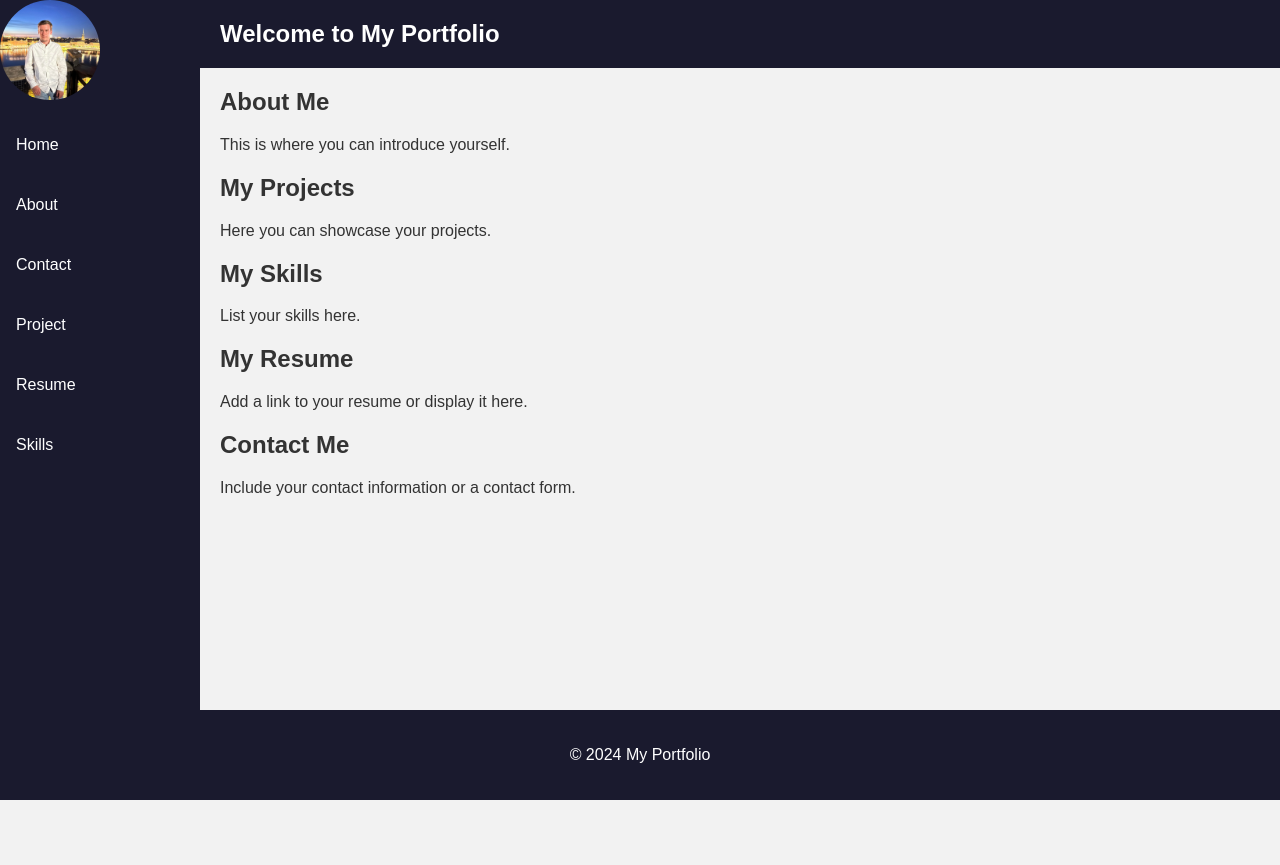
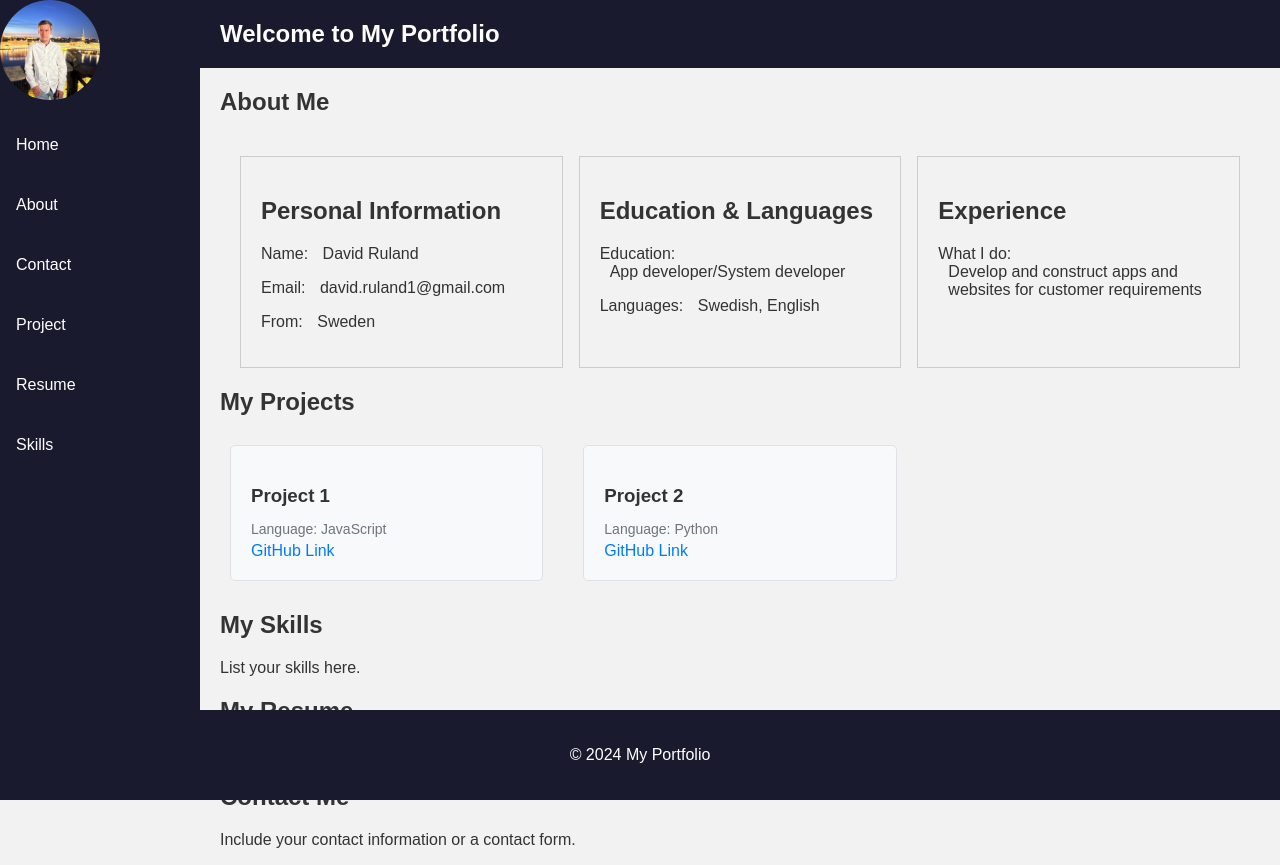
Before and after one commit to DavidR12344/Portfolio, a React (Create React App) app: page / in a window 1280 px wide. Before the commit the page ends 800 px from the top, so only its background shows below. Built offline with nearby package versions, Linux system fonts and the light colour scheme.

Commit message:
Add new components, update layout and styles

```diff
--- a/package.json
+++ b/package.json
@@ -35,5 +35,8 @@
       "last 1 firefox version",
       "last 1 safari version"
     ]
+  },
+  "devDependencies": {
+    "daisyui": "^4.10.2"
   }
 }
--- /dev/null
+++ b/src/components/allProjects.js
@@ -0,0 +1,19 @@
+import React from "react";
+import ProjectCard from "./projectCard";
+
+function AllProjects({ projects }) {
+    return (
+        <div className="project-grid">
+            {projects.map((project, index) => (
+                <ProjectCard
+                    key={index}
+                    title={project.title}
+                    language={project.language}
+                    githubLink={project.githubLink}
+                />
+            ))}
+        </div>
+    );
+}
+
+export default AllProjects;
--- /dev/null
+++ b/src/components/contactForm.js
@@ -0,0 +1,19 @@
+import React from "react";
+
+function ContactForm({ firstName, lastName, email, message  }) {
+    return <div className="form-container">
+        <form action="">
+        <label for="fname">{firstName}</label>
+        <input type="text" id="fname" name="firstname" placeholder="Your name"/>
+        <label for="lname">{lastName}</label>
+        <input type="text" id="lname" name="lastname" placeholder="Your last name.."/>
+        <label for="email">{email}</label>
+        <input type="text" id="email" name="email" placeholder="Email.."/>
+        <label for="subject">{message}</label>
+        <textarea id="subject" name="subject" placeholder="Write something.."></textarea>
+        <input type="submit" value="Submit"/>
+        </form>
+    </div>
+}
+
+export default ContactForm;
--- /dev/null
+++ b/src/components/profile.js
@@ -0,0 +1,25 @@
+import React from "react";
+
+function Profile({ title, name, email, from, subtitle, education, language, optional, doing}) {
+    return <div className="container">
+    <main className="about-grid">
+        <section>
+            <h2>{title}</h2>
+            <p>Name: <span>{name}</span></p>
+            <p>Email: <span>{email}</span></p>
+            <p>From: <span>{from}</span></p>
+        </section>
+        <section>
+            <h2>{subtitle}</h2>
+            <p>Education: <span>{education}</span></p>
+            <p>Languages: <span>{language}</span></p>
+        </section>
+        <section>
+            <h2>{optional}</h2>
+            <p>What I do: <span>{doing}</span></p>
+        </section>
+    </main>
+</div>
+}
+
+export default Profile;
--- /dev/null
+++ b/src/components/projectCard.js
@@ -0,0 +1,13 @@
+import React from "react";
+
+function ProjectCard({ title, language, githubLink }) {
+    return (
+        <div className="project-card">
+            <h3>{title}</h3>
+            <p>Language: {language}</p>
+            <a href={githubLink} target="_blank" rel="noopener noreferrer">GitHub Link</a>
+        </div>
+    );
+}
+
+export default ProjectCard;
--- a/src/screens/about.js
+++ b/src/screens/about.js
@@ -2,36 +2,28 @@ import React from 'react';
 import '../styles/styles.css';
 import Header from '../components/header';
 import Footer from '../components/footer';
+import Profile from '../components/profile';
+
 
 function About() {
     return (
         <div className="page-content">
             <Header title="About Me" />
             <div className="container">
-                <main className="about-grid">
-                    <section>
-                        <p>Name: <span>David Ruland</span></p>
-                    </section>
-                    <section>
-                        <p>Email: <span>david.ruland1@gmail.com</span></p>
-                    </section>
-                    <section>
-                        <p>Education: <span>App developer/System developer</span></p>
-                    </section>
-                    <section>
-                        <p>From: <span>Sweden</span></p>
-                    </section>
-                    <section>
-                        <p>Languages: <span>david.ruland1@gmail.com</span></p>
-                    </section>
-                    <section>
-                        <p>What I do: <span>Develop and construct apps and website for customers requirements</span></p>
-                    </section>
-                </main>
+                <Profile
+                    title="Personal Information"
+                    name="David Ruland"
+                    email="david.ruland1@gmail.com"
+                    from="Sweden"
+                    subtitle="Education & Languages"
+                    education="App developer/System developer"
+                    language="Swedish, English"
+                    optional="Experience"
+                    doing="Develop and construct apps and websites for customer requirements"
+                />
             </div>
             <Footer description="© 2024 My Portfolio" />
         </div>
     );
 }
-
 export default About;
--- a/src/screens/contact.js
+++ b/src/screens/contact.js
@@ -2,12 +2,14 @@ import React from 'react';
 import '../styles/styles.css';
 import Header from '../components/header';
 import Footer from '../components/footer';
+import ContactForm from '../components/contactForm';
 
 function Contact() {
     return <div className="page-content">
         <Header title="Contact me" />
         <div className="container">
-            <main className="">
+            <main>
+            <ContactForm firstName="First name" lastName="Last name" email="Email" message="Subject" />
             </main>
         </div>
         <Footer description="© 2024 My Portfolio" />
--- a/src/screens/home.js
+++ b/src/screens/home.js
@@ -1,7 +1,22 @@
 import React from 'react';
 import '../styles/styles.css';
+import Profile from '../components/profile';
+import AllProjects from '../components/allProjects';
 
 function Home() {
+    const projects = [
+        {
+            title: "Project 1",
+            language: "JavaScript",
+            githubLink: "https://github.com/example/project1"
+        },
+        {
+            title: "Project 2",
+            language: "Python",
+            githubLink: "https://github.com/example/project2"
+        },
+    ];
+
     return (
         <div className="page-content">
             <header>
@@ -11,11 +26,21 @@ function Home() {
             <main>
                 <section>
                     <h2>About Me</h2>
-                    <p>This is where you can introduce yourself.</p>
+                    <Profile
+                    title="Personal Information"
+                    name="David Ruland"
+                    email="david.ruland1@gmail.com"
+                    from="Sweden"
+                    subtitle="Education & Languages"
+                    education="App developer/System developer"
+                    language="Swedish, English"
+                    optional="Experience"
+                    doing="Develop and construct apps and websites for customer requirements"
+                />
                 </section>
                 <section>
                     <h2>My Projects</h2>
-                    <p>Here you can showcase your projects.</p>
+                    <AllProjects projects={projects} />
                 </section>
                 <section>
                     <h2>My Skills</h2>
--- a/src/screens/project.js
+++ b/src/screens/project.js
@@ -2,12 +2,27 @@ import React from 'react';
 import '../styles/styles.css';
 import Header from '../components/header';
 import Footer from '../components/footer';
+import AllProjects from '../components/allProjects';
 
 function Project() {
+    const projects = [
+        {
+            title: "Project 1",
+            language: "JavaScript",
+            githubLink: "https://github.com/example/project1"
+        },
+        {
+            title: "Project 2",
+            language: "Python",
+            githubLink: "https://github.com/example/project2"
+        },
+    ];
+
     return <div className="page-content">
         <Header title="Project" />
         <div className="container">
-            <main className="">
+            <main>
+            <AllProjects projects={projects} />
             </main>
         </div>
         <Footer description="© 2024 My Portfolio" />
--- a/src/styles/components.css
+++ b/src/styles/components.css
@@ -43,3 +43,70 @@ ul {
     border-radius: 50%;
     /*margin-right: 20px;*/
 }
+
+
+
+input[type=text], select, textarea {
+  width: 100%;
+  padding: 12px;
+  border: 1px solid #ccc;
+  border-radius: 4px;
+  box-sizing: border-box;
+  margin-top: 6px;
+  margin-bottom: 16px;
+  resize: vertical;
+}
+
+input[type=submit] {
+  background-color: #04AA6D;
+  color: white;
+  padding: 12px 20px;
+  border: none;
+  border-radius: 4px;
+  cursor: pointer;
+}
+
+input[type=submit]:hover {
+  background-color: #45a049;
+}
+
+.form-container {
+  border-radius: 5px;
+  background-color: #f2f2f2;
+  padding: 20px;
+}
+
+
+
+.project-grid {
+  display: grid;
+  grid-template-columns: repeat(auto-fill, minmax(300px, 1fr));
+  gap: 20px;
+}
+
+.project-card {
+  background-color: #f8f9fa;
+  border: 1px solid #dee2e6;
+  border-radius: 5px;
+  padding: 20px;
+  margin: 10px;
+}
+
+.project-card h3 {
+  margin-bottom: 10px;
+}
+
+.project-card p {
+  font-size: 14px;
+  color: #6c757d;
+  margin-bottom: 5px;
+}
+
+.project-card a {
+  text-decoration: none;
+  color: #007bff;
+}
+
+.project-card a:hover {
+  text-decoration: underline;
+}
```
Also changed, not shown: 1 other file (tests, documents, lock files or other folders).
